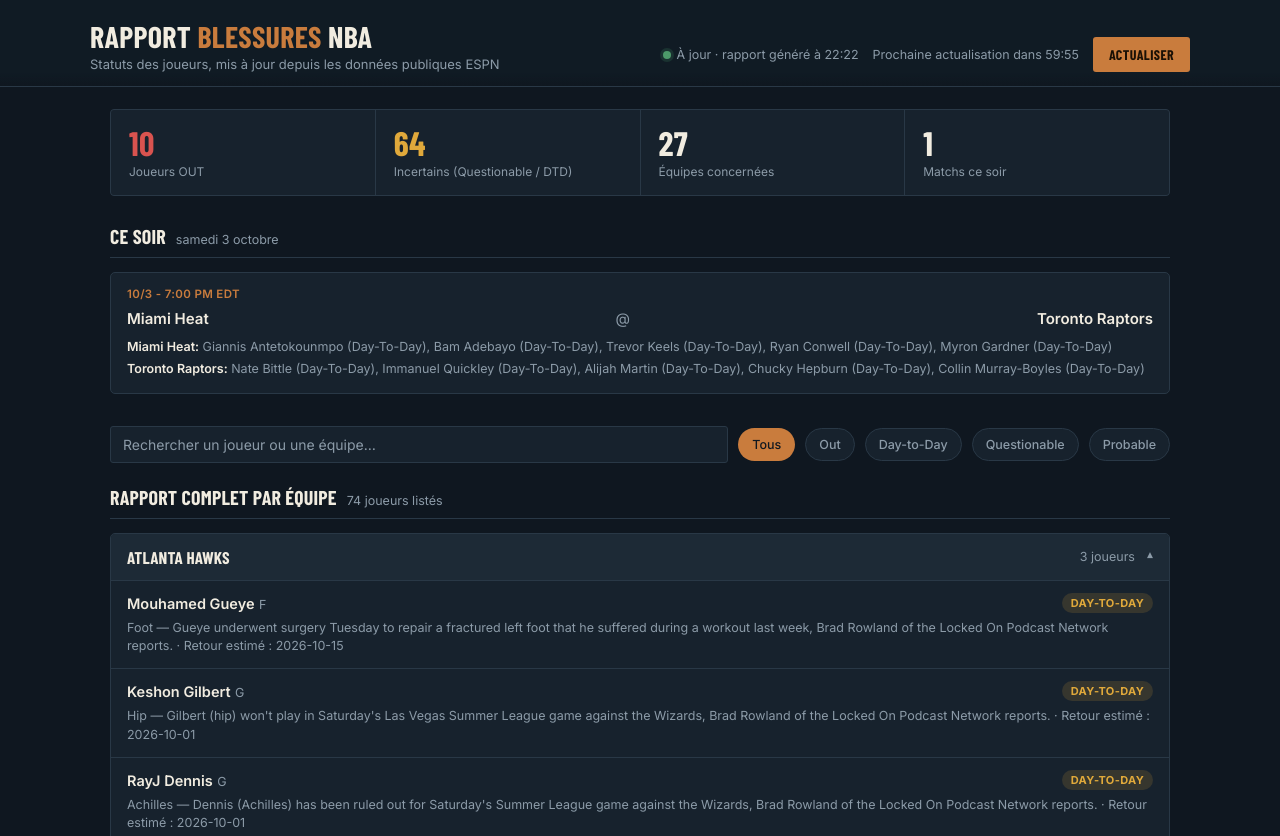
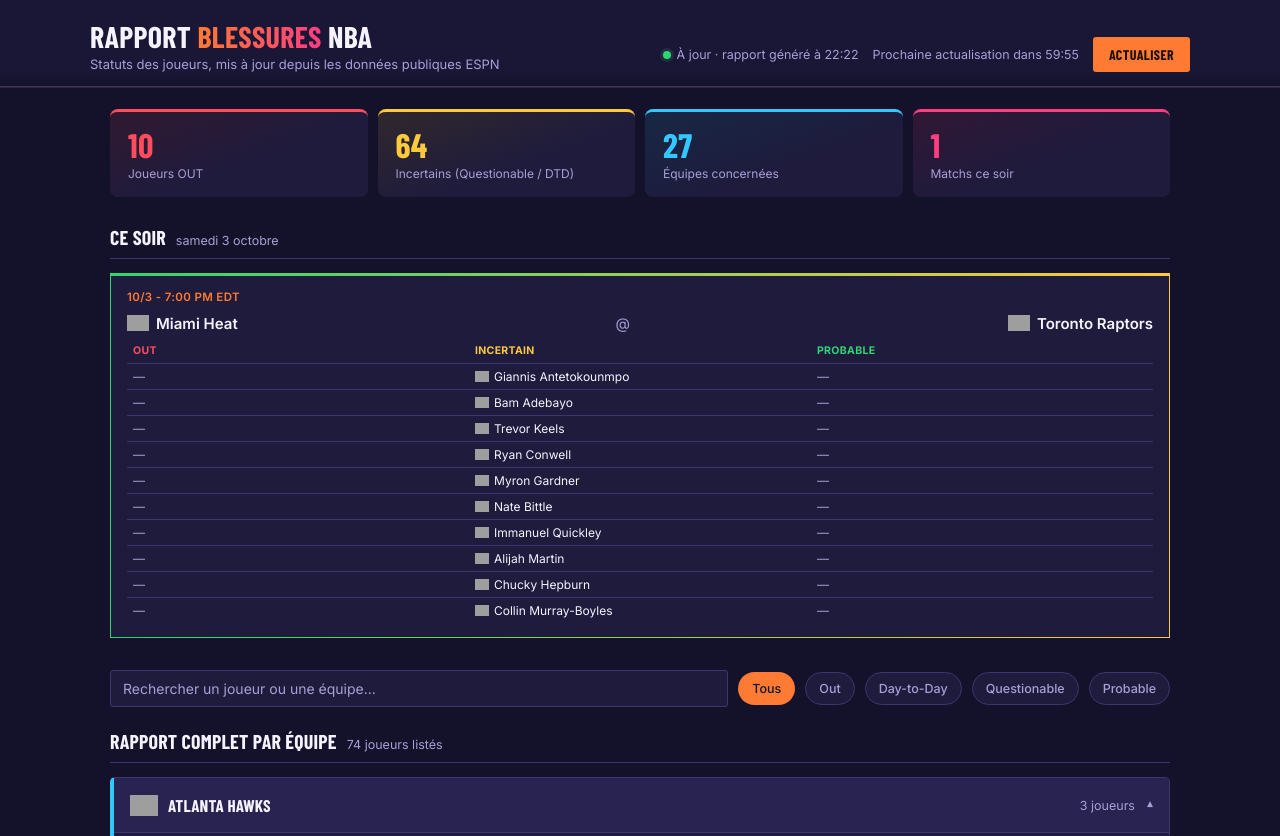
Before and after one commit to BenoParadise/nba-injuries, a website: page index.html in a window 1280 px wide. Shown: the top 836 px of the page. Drawn offline with nearby package versions, Linux system fonts and the light colour scheme; grey boxes are pictures that could not be loaded; a web font is replaced by a local one.

Commit message:
Update index.html

```diff
--- a/index.html
+++ b/index.html
@@ -8,18 +8,20 @@
   @import url('https://fonts.googleapis.com/css2?family=Barlow+Condensed:wght@500;600;700;800&family=Inter:wght@400;500;600;700&display=swap');
 
   :root{
-    --bg:#0F1720;
-    --panel:#17222D;
-    --panel-2:#1D2A36;
-    --line:#293846;
-    --cream:#F1ECE0;
-    --muted:#8C9BA8;
-    --wood:#C97C3D;
-    --wood-dim:#8A582C;
-    --out:#D9534F;
-    --gtd:#E0A93B;
-    --ok:#4C9A6A;
-    --info:#5B8FBF;
+    --bg:#14122A;
+    --panel:#1E1B3D;
+    --panel-2:#282350;
+    --line:#3D3570;
+    --cream:#F6F3FF;
+    --muted:#A79FD6;
+    --wood:#FF7A33;
+    --wood-dim:#C75A1E;
+    --pink:#FF3D81;
+    --blue:#33C7FF;
+    --out:#FF4D5E;
+    --gtd:#FFC93C;
+    --ok:#2ED573;
+    --info:#33C7FF;
   }
 
   *{box-sizing:border-box;}
@@ -43,9 +45,10 @@
     position:sticky;
     top:0;
     z-index:20;
-    background:linear-gradient(180deg,#101B24 0%, #101B24 85%, rgba(16,27,36,0));
+    background:linear-gradient(180deg,#191636 0%, #191636 85%, rgba(25,22,54,0));
     padding:18px 20px 14px;
     border-bottom:1px solid var(--line);
+    box-shadow:0 1px 0 rgba(255,122,51,0.15);
   }
   .header-row{
     display:flex;
@@ -62,7 +65,12 @@
     color:var(--cream);
     text-transform:uppercase;
   }
-  .title-block h1 span{color:var(--wood);}
+  .title-block h1 span{
+    background:linear-gradient(90deg, var(--wood), var(--pink));
+    -webkit-background-clip:text;
+    background-clip:text;
+    color:transparent;
+  }
   .title-block p{
     margin:0;
     color:var(--muted);
@@ -106,20 +114,24 @@
   .stats-strip{
     display:grid;
     grid-template-columns:repeat(4,1fr);
-    gap:1px;
-    background:var(--line);
-    border:1px solid var(--line);
+    gap:10px;
     margin-bottom:28px;
-    border-radius:4px;
-    overflow:hidden;
   }
   .stat{
     background:var(--panel);
     padding:16px 18px;
+    border-radius:8px;
+    border-top:3px solid var(--line);
   }
+  .stat.c-out{border-top-color:var(--out); background:linear-gradient(160deg, rgba(255,77,94,0.12), var(--panel) 60%);}
+  .stat.c-gtd{border-top-color:var(--gtd); background:linear-gradient(160deg, rgba(255,201,60,0.12), var(--panel) 60%);}
+  .stat.c-blue{border-top-color:var(--blue); background:linear-gradient(160deg, rgba(51,199,255,0.12), var(--panel) 60%);}
+  .stat.c-pink{border-top-color:var(--pink); background:linear-gradient(160deg, rgba(255,61,129,0.12), var(--panel) 60%);}
   .stat .num{font-size:34px;line-height:1;color:var(--cream);}
   .stat .num.out{color:var(--out);}
   .stat .num.gtd{color:var(--gtd);}
+  .stat .num.blue{color:var(--blue);}
+  .stat .num.pink{color:var(--pink);}
   .stat .lbl{font-size:12px;color:var(--muted);margin-top:4px;}
 
   /* ---------- controls ---------- */
@@ -183,7 +195,7 @@
   /* ---------- tonight games ---------- */
   .games-row{
     display:grid;
-    grid-template-columns:repeat(auto-fit,minmax(260px,1fr));
+    grid-template-columns:repeat(auto-fit,minmax(320px,1fr));
     gap:12px;
     margin-bottom:32px;
   }
@@ -192,12 +204,36 @@
     border:1px solid var(--line);
     border-radius:5px;
     padding:14px 16px;
+    border-top:3px solid transparent;
+    border-image:linear-gradient(90deg, var(--away-color, var(--wood)), var(--home-color, var(--pink))) 1;
   }
   .game-time{font-size:11.5px;color:var(--wood);text-transform:uppercase;font-weight:600;margin-bottom:8px;letter-spacing:0.03em;}
-  .matchup{display:flex;justify-content:space-between;font-size:15px;font-weight:600;margin-bottom:10px;}
+  .matchup{display:flex;justify-content:space-between;align-items:center;font-size:15px;font-weight:600;margin-bottom:10px;}
   .matchup .vs{color:var(--muted);font-weight:400;padding:0 6px;}
+  .matchup-team{display:flex;align-items:center;gap:7px;}
   .game-card .mini-injury{font-size:12.5px;color:var(--muted);margin-top:3px;line-height:1.5;}
   .game-card .mini-injury b{color:var(--cream);font-weight:600;}
+
+  .injury-table{width:100%;border-collapse:collapse;margin-top:10px;font-size:12px;table-layout:fixed;}
+  .injury-table th{
+    font-size:10.5px;text-transform:uppercase;letter-spacing:0.03em;
+    text-align:left;padding:0 6px 6px;font-weight:700;
+  }
+  .injury-table th.out{color:var(--out);}
+  .injury-table th.gtd{color:var(--gtd);}
+  .injury-table th.ok{color:var(--ok);}
+  .injury-table td{
+    padding:5px 6px;vertical-align:top;
+    border-top:1px solid var(--line);
+    color:var(--cream);
+    font-size:12px;
+  }
+  .injury-table td.empty-cell{color:var(--muted);}
+  .table-player{display:flex;align-items:center;gap:5px;}
+  .table-player .team-logo,.table-player .team-badge{width:14px;height:14px;}
+  .no-injuries-row{
+    text-align:center;color:var(--muted);font-size:12.5px;padding:12px 0 4px;
+  }
   .empty-note{
     color:var(--muted);
     font-size:14px;
@@ -214,6 +250,7 @@
   .team-card{
     background:var(--panel);
     border:1px solid var(--line);
+    border-left:4px solid var(--team-color, var(--wood));
     border-radius:5px;
     overflow:hidden;
   }
@@ -225,7 +262,7 @@
     cursor:pointer;
     background:var(--panel-2);
   }
-  .team-head h3{font-size:17px;margin:0;text-transform:uppercase;color:var(--cream);}
+  .team-head h3{font-size:17px;margin:0;text-transform:uppercase;color:var(--cream);display:flex;align-items:center;gap:10px;}
   .team-head .count{font-size:12.5px;color:var(--muted);}
   .team-head .chev{color:var(--muted);font-size:12px;transition:transform 0.15s;}
   .team-card.open .chev{transform:rotate(180deg);}
@@ -257,10 +294,22 @@
     height:fit-content;
     white-space:nowrap;
   }
-  .pill.out{background:rgba(217,83,79,0.15);color:var(--out);}
-  .pill.gtd{background:rgba(224,169,59,0.15);color:var(--gtd);}
-  .pill.ok{background:rgba(76,154,106,0.15);color:var(--ok);}
-  .pill.other{background:rgba(139,155,168,0.15);color:var(--muted);}
+  .pill.out{background:var(--out);color:#2A0A0E;}
+  .pill.gtd{background:var(--gtd);color:#2E2200;}
+  .pill.ok{background:var(--ok);color:#052E15;}
+  .pill.other{background:var(--line);color:var(--cream);}
+
+  .team-badge{
+    width:28px;height:28px;border-radius:50%;
+    display:inline-flex;align-items:center;justify-content:center;
+    font-family:'Barlow Condensed',sans-serif;
+    font-weight:700;font-size:12px;color:#14122A;
+    flex:none;
+  }
+  .team-logo{
+    width:28px;height:28px;object-fit:contain;
+    flex:none;
+  }
 
   footer{
     max-width:1100px;
@@ -303,10 +352,10 @@
   <div id="warnBanner"></div>
 
   <div class="stats-strip">
-    <div class="stat"><div class="num out" id="statOut">–</div><div class="lbl">Joueurs OUT</div></div>
-    <div class="stat"><div class="num gtd" id="statGtd">–</div><div class="lbl">Incertains (Questionable / DTD)</div></div>
-    <div class="stat"><div class="num" id="statTeams">–</div><div class="lbl">Équipes concernées</div></div>
-    <div class="stat"><div class="num" id="statGames">–</div><div class="lbl">Matchs ce soir</div></div>
+    <div class="stat c-out"><div class="num out" id="statOut">–</div><div class="lbl">Joueurs OUT</div></div>
+    <div class="stat c-gtd"><div class="num gtd" id="statGtd">–</div><div class="lbl">Incertains (Questionable / DTD)</div></div>
+    <div class="stat c-blue"><div class="num blue" id="statTeams">–</div><div class="lbl">Équipes concernées</div></div>
+    <div class="stat c-pink"><div class="num pink" id="statGames">–</div><div class="lbl">Matchs ce soir</div></div>
   </div>
 
   <div class="section-title"><h2>Ce soir</h2><span id="gamesDateLabel"></span></div>
@@ -337,6 +386,51 @@
 let lastData = null;
 let activeStatusFilter = 'all';
 let nextRefreshAt = null;
+
+const TEAM_PALETTE = ['#FF7A33','#33C7FF','#FF3D81','#2ED573','#FFC93C','#A66BFF','#FF6B6B','#3DDCFF','#F7A94A','#5AD1B0'];
+function colorForTeam(name){
+  let hash = 0;
+  for(let i=0;i<name.length;i++){ hash = (hash*31 + name.charCodeAt(i)) & 0xffffffff; }
+  return TEAM_PALETTE[Math.abs(hash) % TEAM_PALETTE.length];
+}
+function initialsForTeam(name){
+  const words = name.split(' ').filter(Boolean);
+  const last = words[words.length-1] || name;
+  return last.slice(0,2).toUpperCase();
+}
+
+// Abréviations ESPN utilisées par leur CDN de logos (https://a.espncdn.com/i/teamlogos/nba/500/<abbr>.png)
+const NBA_LOGO_ABBR = {
+  'Atlanta Hawks':'atl','Boston Celtics':'bos','Brooklyn Nets':'bkn','Charlotte Hornets':'cha',
+  'Chicago Bulls':'chi','Cleveland Cavaliers':'cle','Dallas Mavericks':'dal','Denver Nuggets':'den',
+  'Detroit Pistons':'det','Golden State Warriors':'gs','Houston Rockets':'hou','Indiana Pacers':'ind',
+  'LA Clippers':'lac','Los Angeles Clippers':'lac','Los Angeles Lakers':'lal','Memphis Grizzlies':'mem',
+  'Miami Heat':'mia','Milwaukee Bucks':'mil','Minnesota Timberwolves':'min','New Orleans Pelicans':'no',
+  'New York Knicks':'ny','Oklahoma City Thunder':'okc','Orlando Magic':'orl','Philadelphia 76ers':'phi',
+  'Phoenix Suns':'phx','Portland Trail Blazers':'por','Sacramento Kings':'sac','San Antonio Spurs':'sa',
+  'Toronto Raptors':'tor','Utah Jazz':'utah','Washington Wizards':'wsh'
+};
+function logoForTeam(name){
+  const abbr = NBA_LOGO_ABBR[name];
+  return abbr ? `https://a.espncdn.com/i/teamlogos/nba/500/${abbr}.png` : null;
+}
+window.handleLogoError = function(img){
+  const span = document.createElement('span');
+  span.className = 'team-badge';
+  span.style.background = img.dataset.color;
+  span.textContent = img.dataset.initials;
+  img.replaceWith(span);
+};
+function teamVisual(name, size){
+  const color = colorForTeam(name);
+  const initials = initialsForTeam(name);
+  const logo = logoForTeam(name);
+  const sizeAttr = size ? ` style="width:${size}px;height:${size}px"` : '';
+  if(logo){
+    return `<img src="${logo}" alt="${name}" class="team-logo" data-color="${color}" data-initials="${initials}" onerror="window.handleLogoError(this)"${sizeAttr}>`;
+  }
+  return `<span class="team-badge" style="background:${color}">${initials}</span>`;
+}
 
 function statusClass(status){
   if(!status) return 'other';
@@ -471,16 +565,33 @@
     const d = new Date(games[0].date);
     dateLabel.textContent = d.toLocaleDateString('fr-FR', {weekday:'long', day:'numeric', month:'long'});
     gamesArea.innerHTML = `<div class="games-row">${games.map(g => {
-      const homeInj = injuriesForTeam(teams, g.home).filter(p => statusClass(p.status) !== 'ok');
-      const awayInj = injuriesForTeam(teams, g.away).filter(p => statusClass(p.status) !== 'ok');
-      const line = (label, list) => list.length
-        ? `<div class="mini-injury"><b>${label}:</b> ${list.map(p => `${p.name} (${p.status})`).join(', ')}</div>`
-        : `<div class="mini-injury"><b>${label}:</b> aucune blessure signalée</div>`;
-      return `<div class="game-card">
+      const awayPlayers = injuriesForTeam(teams, g.away).map(p => ({...p, team: g.away}));
+      const homePlayers = injuriesForTeam(teams, g.home).map(p => ({...p, team: g.home}));
+      const all = [...awayPlayers, ...homePlayers];
+      const outCol = all.filter(p => statusClass(p.status) === 'out');
+      const gtdCol = all.filter(p => statusClass(p.status) === 'gtd' || statusClass(p.status) === 'other');
+      const probCol = all.filter(p => statusClass(p.status) === 'ok');
+      const rows = Math.max(outCol.length, gtdCol.length, probCol.length);
+
+      const cell = (p) => p
+        ? `<td><div class="table-player">${teamVisual(p.team, 14)}<span>${p.name}</span></div></td>`
+        : `<td class="empty-cell">—</td>`;
+
+      const tableBody = rows === 0
+        ? `<tr><td colspan="3" class="no-injuries-row">Aucune blessure signalée pour ce match</td></tr>`
+        : Array.from({length: rows}).map((_, i) => `<tr>${cell(outCol[i])}${cell(gtdCol[i])}${cell(probCol[i])}</tr>`).join('');
+
+      return `<div class="game-card" style="--away-color:${colorForTeam(g.away)};--home-color:${colorForTeam(g.home)}">
         <div class="game-time">${g.status || new Date(g.date).toLocaleTimeString('fr-FR',{hour:'2-digit',minute:'2-digit'})}</div>
-        <div class="matchup">${g.away}<span class="vs">@</span>${g.home}</div>
-        ${line(g.away, awayInj)}
-        ${line(g.home, homeInj)}
+        <div class="matchup">
+          <span class="matchup-team">${teamVisual(g.away, 22)}${g.away}</span>
+          <span class="vs">@</span>
+          <span class="matchup-team">${teamVisual(g.home, 22)}${g.home}</span>
+        </div>
+        <table class="injury-table">
+          <thead><tr><th class="out">Out</th><th class="gtd">Incertain</th><th class="ok">Probable</th></tr></thead>
+          <tbody>${tableBody}</tbody>
+        </table>
       </div>`;
     }).join('')}</div>`;
   }
@@ -511,10 +622,12 @@
     return;
   }
 
-  teamsArea.innerHTML = filtered.map((t, i) => `
-    <div class="team-card ${i===0 ? 'open' : ''}" data-idx="${i}">
+  teamsArea.innerHTML = filtered.map((t, i) => {
+    const color = colorForTeam(t.name);
+    return `
+    <div class="team-card ${i===0 ? 'open' : ''}" data-idx="${i}" style="--team-color:${color}">
       <div class="team-head" onclick="this.parentElement.classList.toggle('open')">
-        <h3>${t.name}</h3>
+        <h3>${teamVisual(t.name)}${t.name}</h3>
         <div style="display:flex;align-items:center;gap:12px;">
           <span class="count">${t.players.length} joueur${t.players.length>1?'s':''}</span>
           <span class="chev">▾</span>
@@ -530,7 +643,8 @@
         `).join('')}
       </div>
     </div>
-  `).join('');
+  `;
+  }).join('');
 }
 
 async function loadData(isManual){
```
